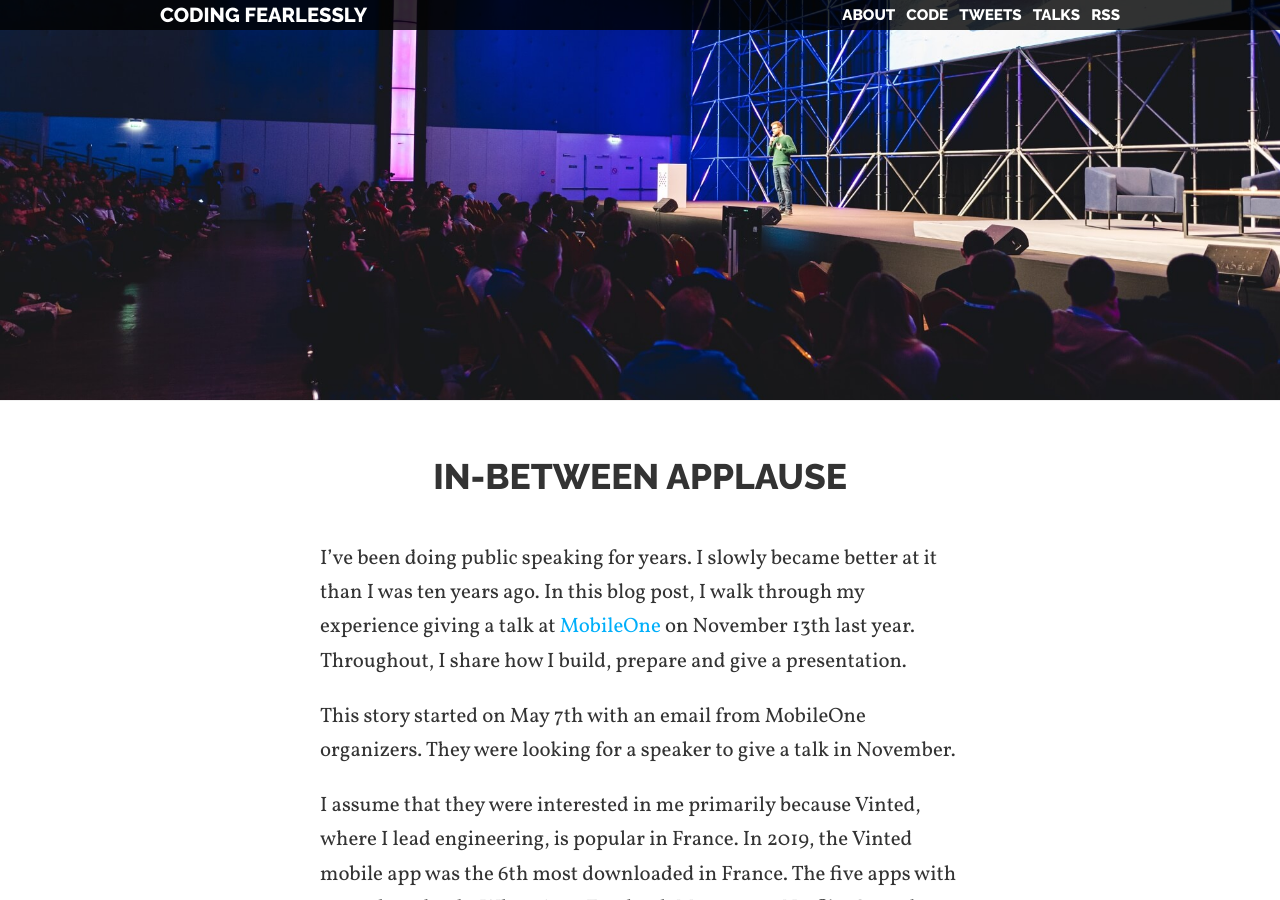
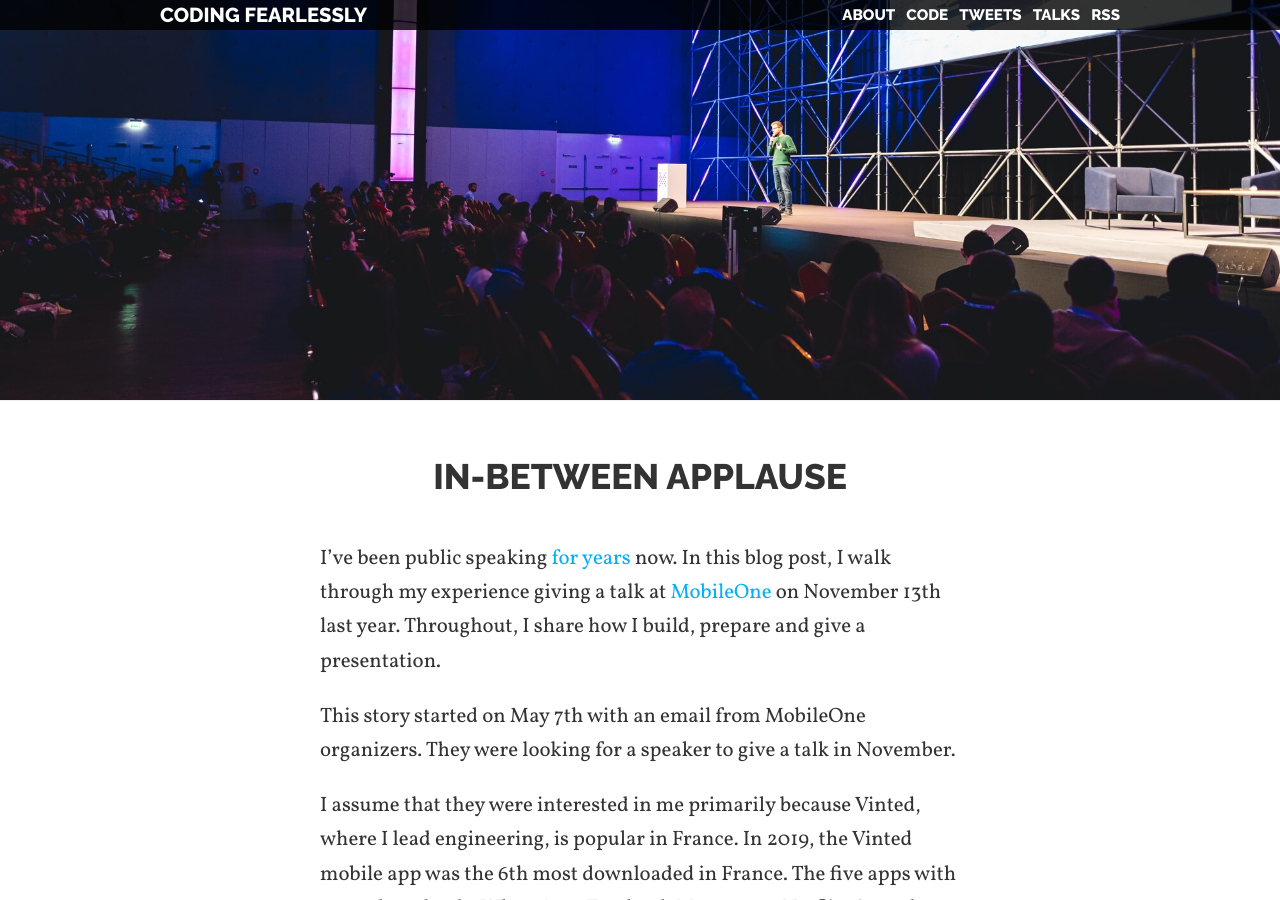
Before and after one commit to mmozuras/mmozuras.github.com, a Jekyll site: the page built from post/_posts/2020-02-12-in-between-applause.md, in a window 1280 px wide and 900 px high. Built offline with Jekyll 4.4.1, drawn with Linux system fonts in a browser that asks for light colours; comment, search, counter and statistics services are not loaded.

Commit message:
Sharpen the intro

```diff
--- a/post/_posts/2020-02-12-in-between-applause.md
+++ b/post/_posts/2020-02-12-in-between-applause.md
@@ -4,7 +4,7 @@ background: mobileone
 excerpt_separator: <!--more-->
 ---
 
-I've been doing public speaking for years. I slowly became better at it than I was ten years ago. In this blog post, I walk through my experience giving a talk at [MobileOne][mobile] on November 13th last year. Throughout, I share how I build, prepare and give a presentation.
+I've been public speaking [for years][talks] now. In this blog post, I walk through my experience giving a talk at [MobileOne][mobile] on November 13th last year. Throughout, I share how I build, prepare and give a presentation.
 
 <!--more-->
 
```
Also changed, not shown: other parts of post/_posts/2020-02-12-in-between-applause.md (+1 -0 lines).
